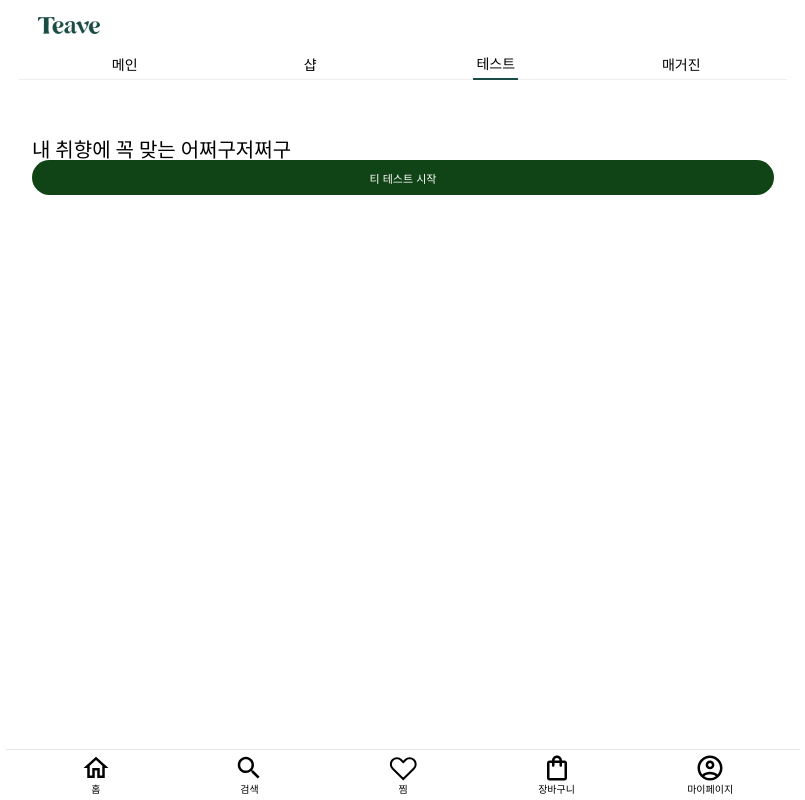
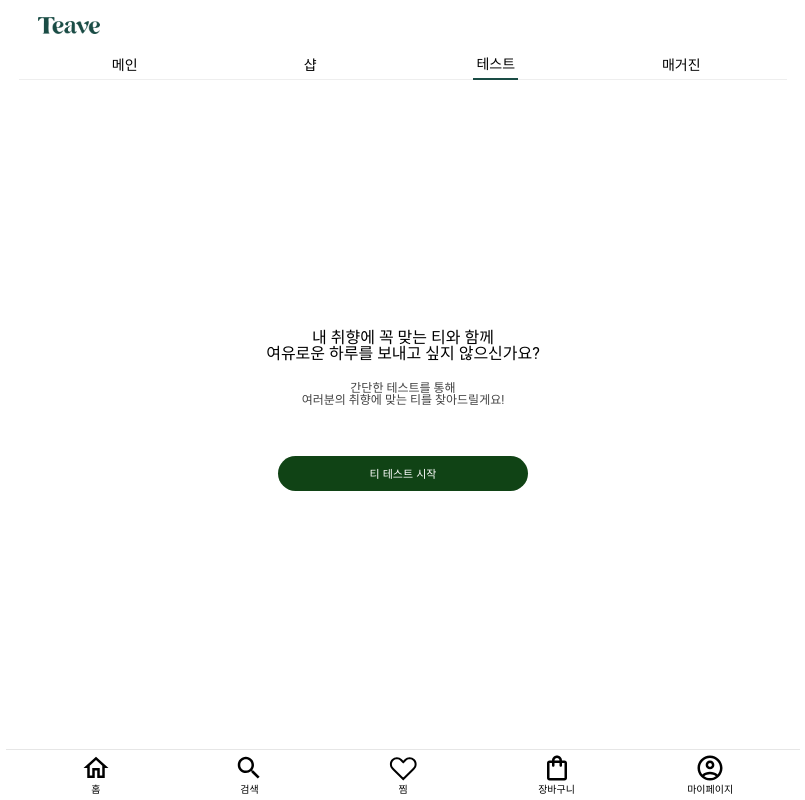
Before and after one commit to The-Teable/teave-mobile, a Next.js app: page /tea-test in a window 1280 px wide. Shown: the whole page, without its empty margins (237-1042 px from the left). Built offline with nearby package versions, Linux system fonts and the light colour scheme.

Commit message:
style: 티테스트 메인페이지 마크업

```diff
--- a/pages/tea-test/index.tsx
+++ b/pages/tea-test/index.tsx
@@ -3,12 +3,24 @@ import styled from "styled-components";
 import Button from "../../components/common/Button";
 import Link from "next/link";
 import { HeaderIndex } from "../../components/layout/Header";
+import Margin from "../../components/common/Margin";
 
 const TestPage = () => {
   return (
     <HomeLayout headerIndex={HeaderIndex.TEST}>
       <S.Container>
-        <S.Text>내 취향에 꼭 맞는 어쩌구저쩌구</S.Text>
+        <S.Text>
+          내 취향에 꼭 맞는 티와 함께
+          <br />
+          여유로운 하루를 보내고 싶지 않으신가요?
+        </S.Text>
+        <Margin size={2} />
+        <S.SubText>
+          간단한 테스트를 통해
+          <br />
+          여러분의 취향에 맞는 티를 찾아드릴게요!
+        </S.SubText>
+        <Margin size={5} />
         <Link href="/tea-test/question" passHref>
           <S.Button>티 테스트 시작</S.Button>
         </Link>
@@ -19,14 +31,27 @@ const TestPage = () => {
 
 const S: any = {};
 
-S.Container = styled.section``;
-
-// temp style
-S.Text = styled.p`
-  font-size: 20px;
-  margin-top: 50px;
+S.Container = styled.section`
+  display: flex;
+  justify-content: center;
+  align-items: center;
+  flex-direction: column;
+  height: 80vh;
 `;
 
-S.Button = styled(Button)``;
+S.Text = styled.p`
+  font-size: 1.6rem;
+  text-align: center;
+`;
+
+S.SubText = styled.p`
+  font-size: 1.2rem;
+  text-align: center;
+  color: #424242;
+`;
+
+S.Button = styled(Button)`
+  width: 25rem;
+`;
 
 export default TestPage;
```
